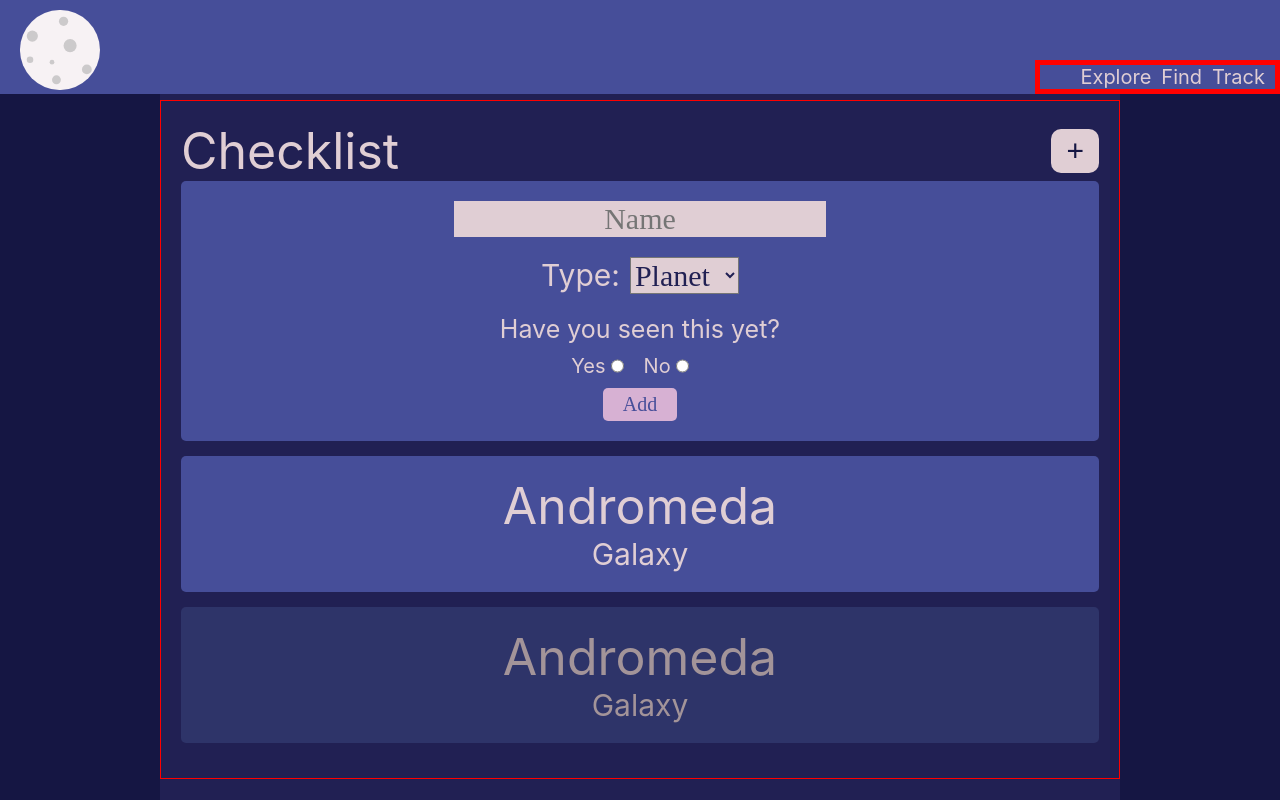
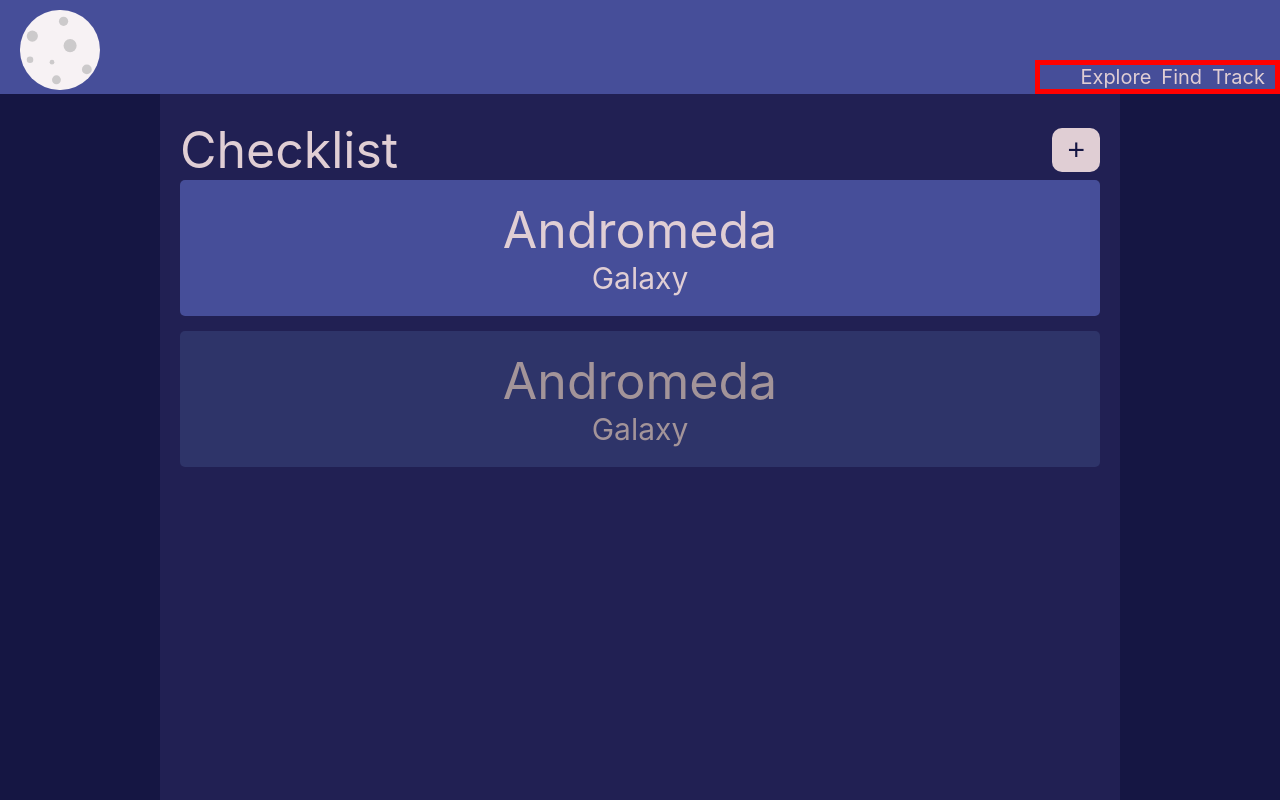
Before and after one commit to dallasmay/StarSight, a React (Create React App) app: page /checklist in a window 1280 px wide. Built offline with nearby package versions, Linux system fonts and the light colour scheme; a web font is replaced by a local one.

Commit message:
added toggle to addChecklistCard form, added styling for scroll bar

```diff
--- a/src/components/Checklist Components/AddChecklistCard/AddChecklistCard.js
+++ b/src/components/Checklist Components/AddChecklistCard/AddChecklistCard.js
@@ -2,9 +2,9 @@ import Button from "../../Button/Button";
 
 import styles from "./AddChecklistCard.module.css";
 
-const AddChecklistCard = () => {
+const AddChecklistCard = (props) => {
   return (
-    <div className={styles.card}>
+    <div className={props.isVisible ? styles.card : styles["not-visible"]}>
       <div className={styles["form-flex-container"]}>
         <form>
           <input
--- a/src/components/Checklist Components/AddChecklistCard/AddChecklistCard.module.css
+++ b/src/components/Checklist Components/AddChecklistCard/AddChecklistCard.module.css
@@ -5,6 +5,9 @@
   background-color: var(--lightblue);
   padding: 2rem 0;
   margin: 0 0 1.5rem 0;
+}
+.not-visible {
+  display: none;
 }
 .form-flex-container {
   display: flex;
--- a/src/index.css
+++ b/src/index.css
@@ -56,3 +56,18 @@ code {
   display: flex;
   justify-content: center;
 }
+/* ------SCROLL BAR */
+::-webkit-scrollbar {
+    width: 8px;
+  }
+
+  /* Track */
+  ::-webkit-scrollbar-track {
+    border-radius: 10px;
+  }
+
+  /* Handle */
+  ::-webkit-scrollbar-thumb {
+    background: var(--lightblue);
+    border-radius: 10px;
+  }
--- a/src/pages/ChecklistPage/ChecklistPage.js
+++ b/src/pages/ChecklistPage/ChecklistPage.js
@@ -1,9 +1,21 @@
+import { useState } from "react";
+
 import ChecklistCard from "../../components/Checklist Components/ChecklistCard/ChecklistCard";
 import AddChecklistCard from "../../components/Checklist Components/AddChecklistCard/AddChecklistCard";
 
 import styles from "./ChecklistPage.module.css";
 
 const ChecklistPage = () => {
+  const [formIsVisible, setFormIsVisible] = useState(false);
+
+  const addBtnClickHandler = () => {
+    if (formIsVisible) {
+      setFormIsVisible(false);
+    } else {
+      setFormIsVisible(true);
+    }
+  }
+
   return (
     <div className={styles.container}>
       <div className={styles["checklist-container"]}>
@@ -11,10 +23,10 @@ const ChecklistPage = () => {
           <div className={styles["header-container"]}>
             <h1 className={styles.heading1}>Checklist</h1>
             <div>
-              <button className={styles["add-btn"]}>&#43;</button>
+              <button className={styles["add-btn"]} onClick={addBtnClickHandler} >&#43;</button>
             </div>
           </div>
-          <AddChecklistCard />
+          <AddChecklistCard isVisible={formIsVisible}/>
           <ChecklistCard />
         </div>
       </div>
--- a/src/pages/ChecklistPage/ChecklistPage.module.css
+++ b/src/pages/ChecklistPage/ChecklistPage.module.css
@@ -3,13 +3,13 @@
   height: 100vh;
   background-color: var(--secondaryblue);
   margin: 0 auto;
+  overflow: auto;
 }
 .checklist-container {
   padding: 10rem 0 0 0;
 }
 .content-container {
   padding: 2rem;
-  border: solid 1px red;
 }
 .heading1 {
   font-size: 5rem;
--- a/src/pages/FindPage/FindPage.module.css
+++ b/src/pages/FindPage/FindPage.module.css
@@ -3,6 +3,7 @@
   /* height: 100%; */
   background-color: var(--secondaryblue);
   margin: 0 auto;
+  overflow: auto;
 }
 .heading1 {
   /* color: var(--lightpink); */
```
